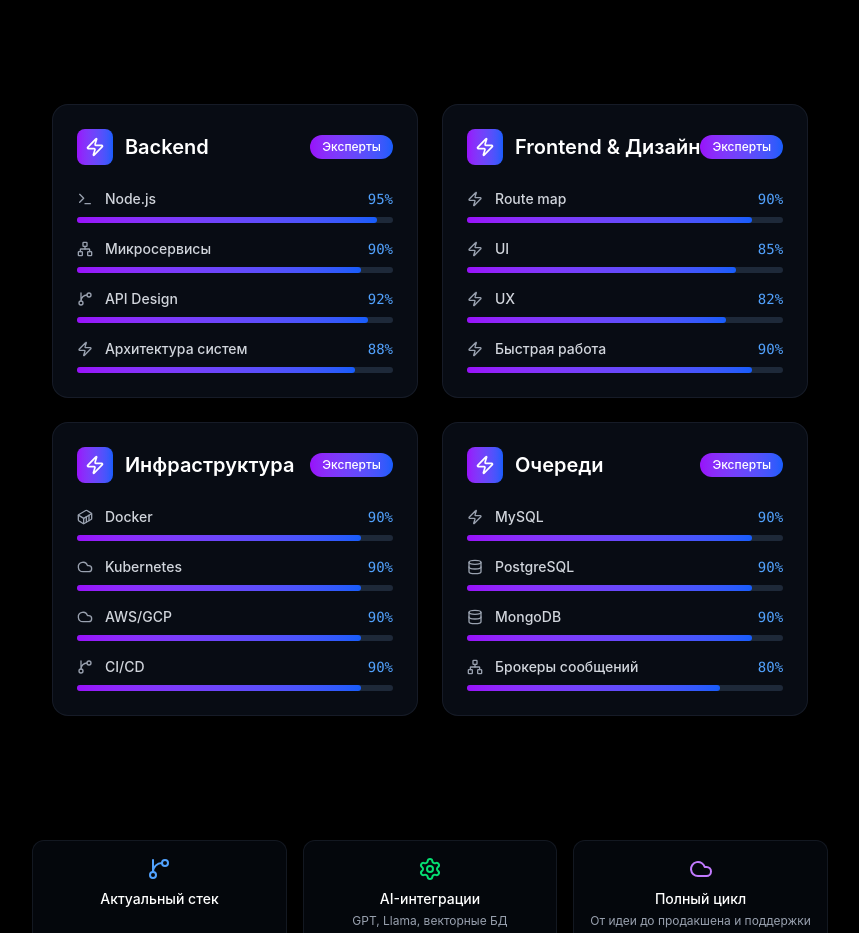
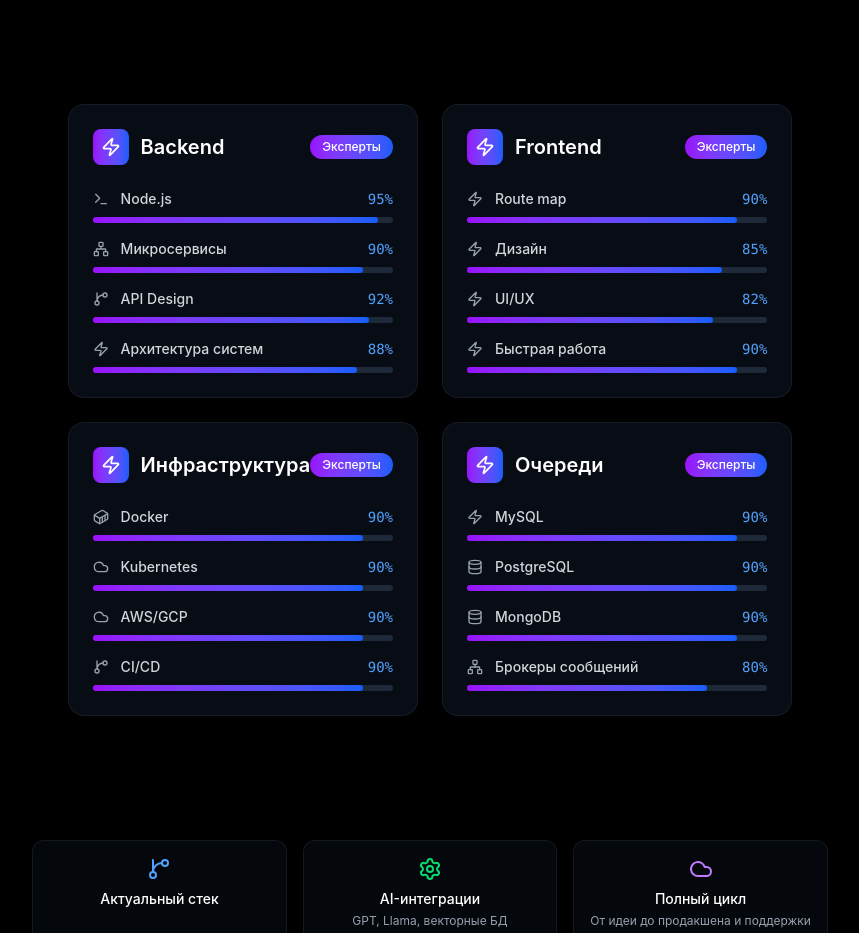
Before and after one commit to MicoNext/MicoNext, a React (Vite) app: page / in a window 1280 px wide. Shown: the part 2740-3673 px from the top of the page, without its empty margins (210-1069 px from the left). Built offline with nearby package versions, Linux system fonts and the light colour scheme.

Commit message:
edit data and loading page

```diff
--- a/src/components/LoadingScreen/LoadingScreen.tsx
+++ b/src/components/LoadingScreen/LoadingScreen.tsx
@@ -14,10 +14,6 @@ export default function LoadingScreen({ onClick, isExiting }: { onClick: () => v
                 <div className="logo-symbol">M</div>
             </div>
         </div>
-
-        <div className="typography">
-            <div className="brand-name">MicoNext</div>
-        </div>
     </div>
     </div>
 }
--- a/src/data.ts
+++ b/src/data.ts
@@ -122,12 +122,12 @@ export const siteData = {
         ]
       },
       {
-        category: "Frontend & Дизайн",
+        category: "Frontend",
         level: "Эксперты",
         skills: [
           { name: "Route map", level: 90 },
-          { name: "UI", level: 85 },
-          { name: "UX", level: 82 },
+          { name: "Дизайн", level: 85 },
+          { name: "UI/UX", level: 82 },
           { name: "Быстрая работа", level: 90 },
         ]
       },
```
